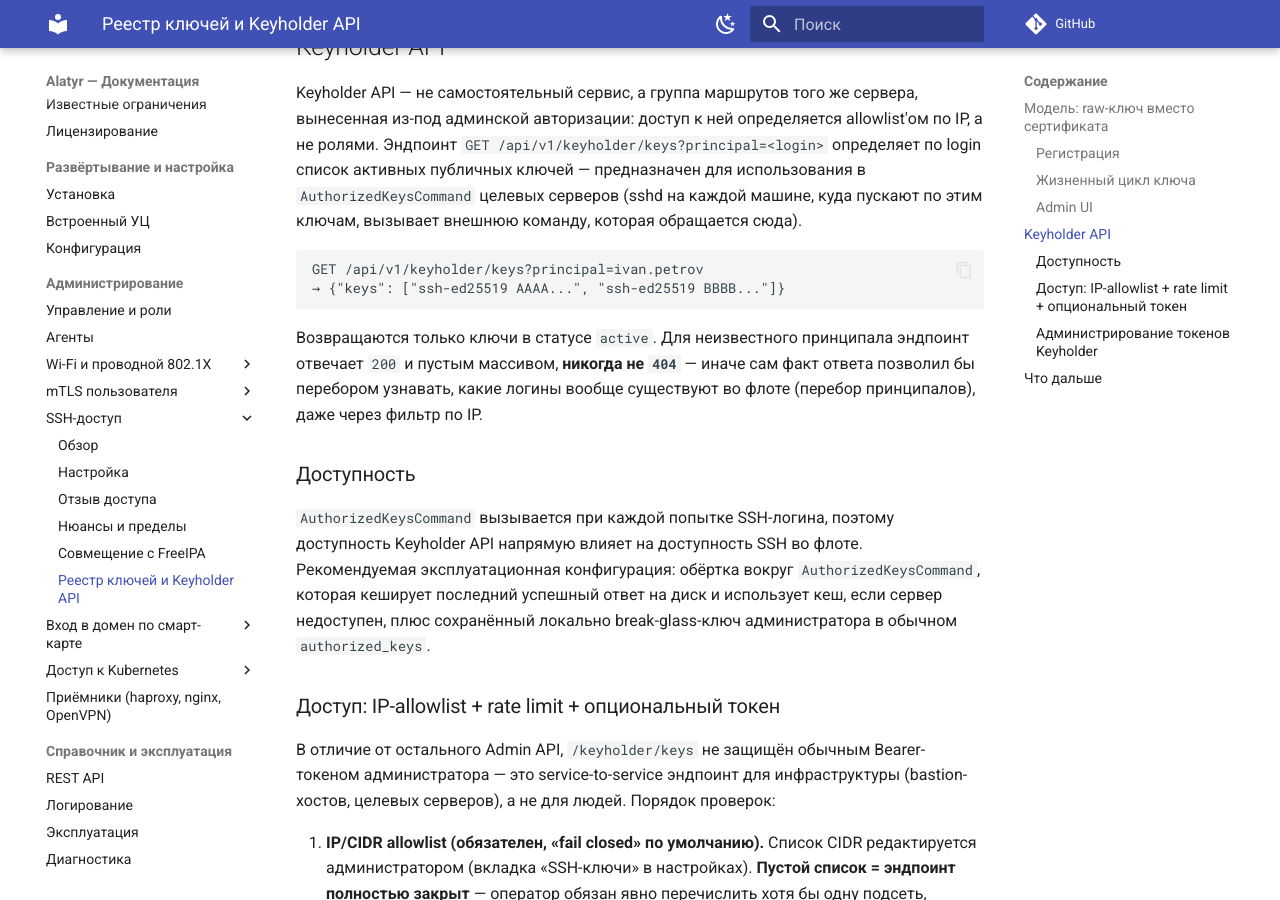
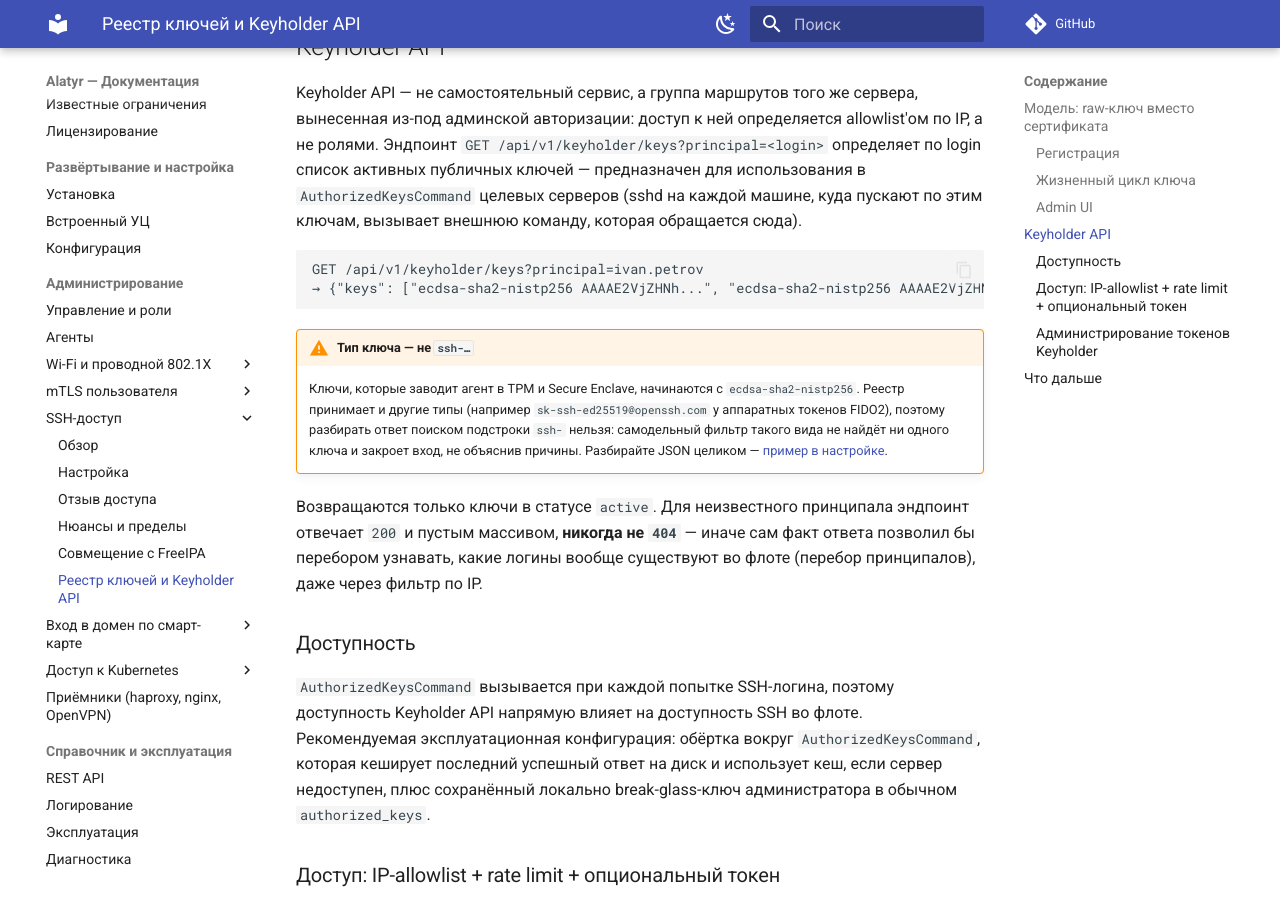
Before and after one commit to s3m4rgl/alatyr-docs, an MkDocs documentation site: the page built from docs/ssh/registry.md, in a window 1280 px wide and 900 px high, scrolled down 3342 px. Built offline with MkDocs 1.6.1 and Material for MkDocs 9.7.7, drawn with Linux system fonts in a browser that asks for light colours; comment, search, counter and statistics services are not loaded; some of the changed text lies outside the part shown.

Commit message:
docs(ssh): примеры ключей в реестре — ecdsa-sha2-nistp256, а не ssh-ed25519
Страница устройства реестра учила ровно тому, от чего предостерегает страница
настройки. В примерах стояло `ssh-ed25519 AAAA...`, тогда как агент заводит в
TPM и Secure Enclave ключи `ecdsa-sha2-nistp256` (подтверждено реестром
стенда и keyholder_keytype_test.go), а страница настройки прямо пишет, что
фильтр вида `grep ssh-` не найдёт ни одного ключа и закроет вход без
объяснения.

Администратор, списавший пример отсюда, получил бы именно этот отказ.

Заодно названо, что реестр принимает и другие типы — например
sk-ssh-ed25519@openssh.com у токенов FIDO2, — поэтому разбирать ответ
подстрокой нельзя в принципе, а не только из-за ecdsa.

````diff
--- a/docs/ssh/registry.md
+++ b/docs/ssh/registry.md
@@ -41,7 +41,7 @@
   "device_serial": "...",
   "enrollment_token": "...",
   "principal": "ivan.petrov",
-  "ssh_public_key": "ssh-ed25519 AAAA... alatyr-agent",
+  "ssh_public_key": "ecdsa-sha2-nistp256 AAAAE2VjZHNh... alatyr-agent",
   "proof": { "...": "TPM2 AK-to-EK proof-of-possession, если применимо" }
 }
 ```
@@ -149,8 +149,16 @@ allowlist'ом по IP, а не ролями. Эндпоинт `GET
 
 ```
 GET /api/v1/keyholder/keys?principal=ivan.petrov
-→ {"keys": ["ssh-ed25519 AAAA...", "ssh-ed25519 BBBB..."]}
+→ {"keys": ["ecdsa-sha2-nistp256 AAAAE2VjZHNh...", "ecdsa-sha2-nistp256 AAAAE2VjZHNi..."]}
 ```
+
+!!! warning "Тип ключа — не `ssh-…`"
+    Ключи, которые заводит агент в TPM и Secure Enclave, начинаются с
+    `ecdsa-sha2-nistp256`. Реестр принимает и другие типы (например
+    `sk-ssh-ed25519@openssh.com` у аппаратных токенов FIDO2), поэтому разбирать
+    ответ поиском подстроки `ssh-` нельзя: самодельный фильтр такого вида не
+    найдёт ни одного ключа и закроет вход, не объяснив причины. Разбирайте
+    JSON целиком — [пример в настройке](setup.md#шаг-5-настройте-ваш-сервер).
 
 Возвращаются только ключи в статусе `active`. Для неизвестного принципала
 эндпоинт отвечает `200` и пустым массивом, **никогда не `404`** — иначе
````
